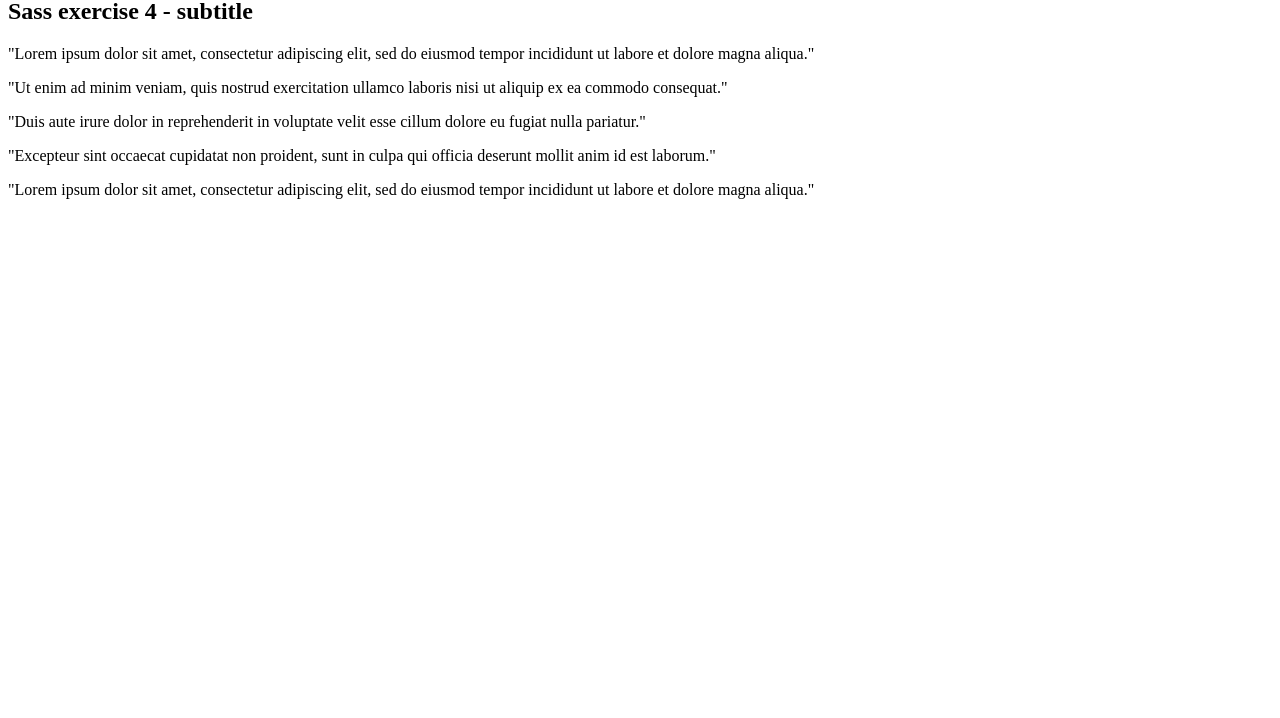
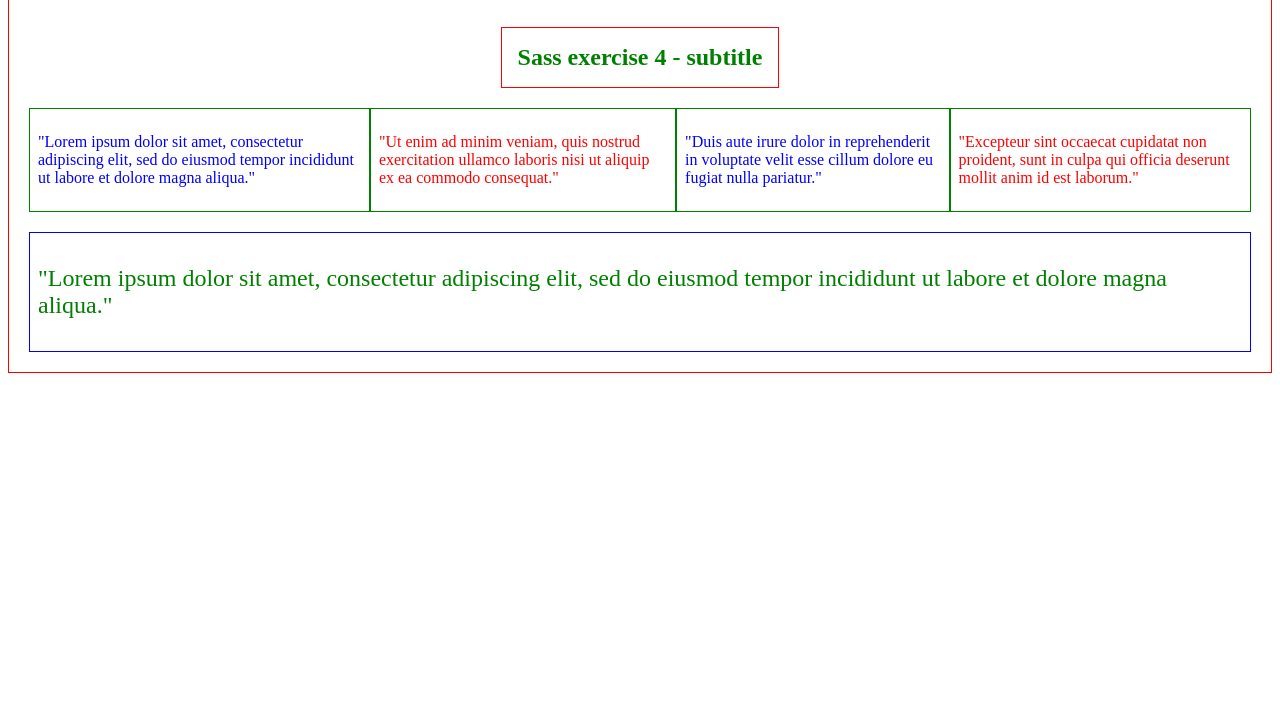
Before and after one commit to MihaiM24/ex4scss, a website: page sass_exercise_4-selectors_extend/index.html in a window 1280 px wide. Shown: the part 82-800 px from the top of the page. Drawn offline with nearby package versions, Linux system fonts and the light colour scheme; files that its build step writes are made by us from their sources.

Commit message:
ex 4 scss

```diff
--- a/sass_exercise_4-selectors_extend/index.html
+++ b/sass_exercise_4-selectors_extend/index.html
@@ -5,25 +5,27 @@
         <link rel="stylesheet" href="./style.css">
     </head>
     <body>
-        <div>
-            <h1>Sass exercise 4 - selectors and extend method</h1>
-            <h2>Sass exercise 4 - subtitle</h2>
-            <section>
-                <article>
+        <div class="bigbox">
+            <div class="top">
+                <h1 class="title">Sass exercise 4 - selectors and extend method</h1>
+                <h2 class="title_smaller">Sass exercise 4 - subtitle</h2>
+            </div>
+            <section class="center">
+                <article class="box1">
                     <p>"Lorem ipsum dolor sit amet, consectetur adipiscing elit, sed do eiusmod tempor incididunt ut labore et dolore magna aliqua."</p>
                 </article>
-                <article>
+                <article class="box2">
                     <p>"Ut enim ad minim veniam, quis nostrud exercitation ullamco laboris nisi ut aliquip ex ea commodo consequat."</p>
                 </article>
-                <article>
+                <article class="box3">
                     <p>"Duis aute irure dolor in reprehenderit in voluptate velit esse cillum dolore eu fugiat nulla pariatur."</p>
                 </article>
-                <article>
+                <article class="box4">
                     <p>"Excepteur sint occaecat cupidatat non proident, sunt in culpa qui officia deserunt mollit anim id est laborum."</p>
                 </article>
             </section>
-            <section>
-                <article>
+            <section class="bot">
+                <article class="low">
                     <p>"Lorem ipsum dolor sit amet, consectetur adipiscing elit, sed do eiusmod tempor incididunt ut labore et dolore magna aliqua."</p>
                 </article>
             </section>
--- /dev/null
+++ b/sass_exercise_4-selectors_extend/module.scss
@@ -0,0 +1,3 @@
+$md-color: blue;
+$md-bd-color: green;
+$md-font-size: 1rem;
--- a/sass_exercise_4-selectors_extend/style.scss
+++ b/sass_exercise_4-selectors_extend/style.scss
@@ -0,0 +1,71 @@
+@use "module.scss" as module;
+$color: module.$md-color;
+$bd-color: module.$md-bd-color;
+$font-size: 1rem;
+
+@mixin border-color($bd-color){
+    border: 1px solid $bd-color;
+}
+@mixin text-style($color){
+    padding: 8px;
+    color: $color;
+    font-size: $font-size;
+}
+@mixin footer-style($color){
+    padding: 8px;
+    color: $color;
+    font-size: 24px;
+}
+.bigbox{
+    display: flex;
+    flex-direction: column;
+    $bd-color: red;
+    @include border-color($bd-color);
+}
+.center{
+    display: flex;
+    flex-direction: row;
+    margin: 20px;
+}
+.box1{
+    @include border-color($bd-color);
+    @include text-style($color);
+}
+.box2{
+    @include border-color($bd-color);
+    $color: red;
+    @include text-style($color);
+}
+.box3{
+    @include border-color($bd-color);
+    @include text-style($color);
+}
+.box4{
+    @include border-color($bd-color);
+    $color: red;
+    @include text-style($color);
+}
+.top{
+    display:flex;
+    flex-direction: column;
+    align-items: center;
+}
+.low{
+    margin: 20px;
+    margin-top: 0px;
+    $bd-color: $color;
+    @include border-color($bd-color);
+    $color: green;
+    @include footer-style($color);
+}
+.title{
+    color: $bd-color;
+    text-decoration: underline blue 1px;
+    &_smaller{
+        @extend .title;
+        padding: 1rem;
+        border: 1px solid red;
+        text-decoration: none;
+        margin-bottom: 0;
+    }
+}
```
Also changed, not shown: sass_exercise_4-selectors_extend/package.json (added, +11 -0 lines), sass_exercise_4-selectors_extend/style.css (added), 1 other file.
